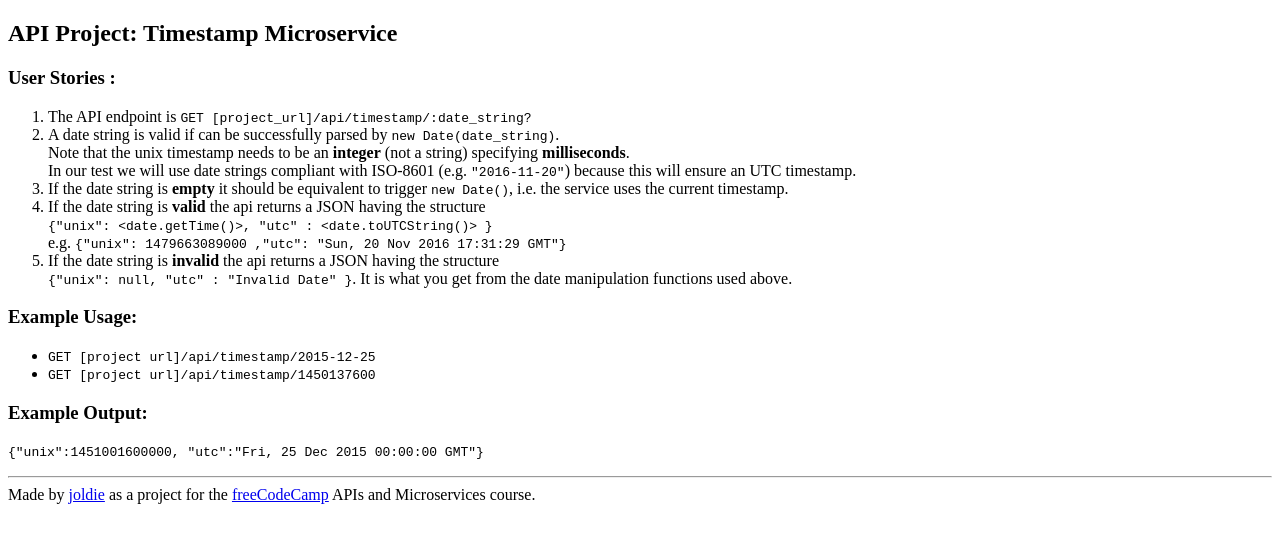
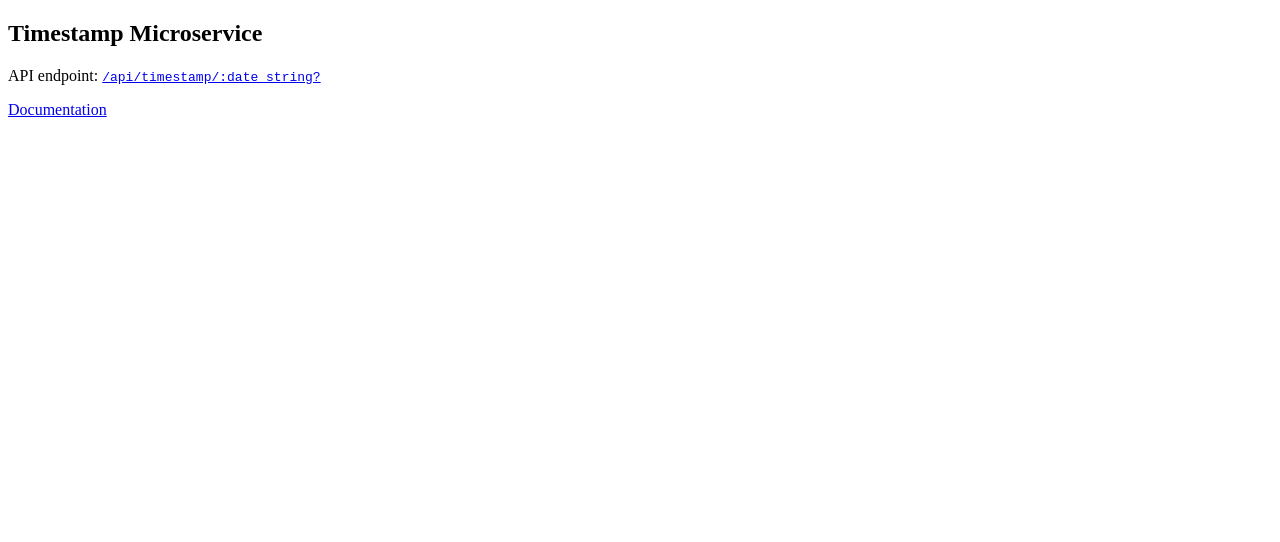
Before and after one commit to joldie/timestamp-microservice, a website: page index.html in a window 1280 px wide. Drawn offline with Linux system fonts and the light colour scheme.

Commit message:
Updated error handling, landing page HTML.

```diff
--- a/index.html
+++ b/index.html
@@ -7,68 +7,17 @@
   </head>
 
   <body>
-    <div class="container">
-      <h2>API Project: Timestamp Microservice</h2>
-      <h3>User Stories :</h3>
-      <ol class="user-stories">
-        <li>
-          The API endpoint is
-          <code>GET [project_url]/api/timestamp/:date_string?</code>
-        </li>
-        <li>
-          A date string is valid if can be successfully parsed by
-          <code>new Date(date_string)</code>.<br />
-          Note that the unix timestamp needs to be an
-          <strong>integer</strong> (not a string) specifying
-          <strong>milliseconds</strong>.<br />
-          In our test we will use date strings compliant with ISO-8601 (e.g.
-          <code>"2016-11-20"</code>) because this will ensure an UTC timestamp.
-        </li>
-        <li>
-          If the date string is <strong>empty</strong> it should be equivalent
-          to trigger <code>new Date()</code>, i.e. the service uses the current
-          timestamp.
-        </li>
-        <li>
-          If the date string is <strong>valid</strong> the api returns a JSON
-          having the structure<br /><code
-            >{"unix": &lt;date.getTime()&gt;, "utc" : &lt;date.toUTCString()&gt;
-            }</code
-          ><br />
-          e.g.
-          <code
-            >{"unix": 1479663089000 ,"utc": "Sun, 20 Nov 2016 17:31:29
-            GMT"}</code
-          >
-        </li>
-        <li>
-          If the date string is <strong>invalid</strong> the api returns a JSON
-          having the structure <br />
-          <code>{"unix": null, "utc" : "Invalid Date" }</code>. It is what you
-          get from the date manipulation functions used above.
-        </li>
-      </ol>
-
-      <h3>Example Usage:</h3>
-      <ul>
-        <li><code>GET [project url]/api/timestamp/2015-12-25</code></li>
-        <li><code>GET [project url]/api/timestamp/1450137600</code></li>
-      </ul>
-
-      <h3>Example Output:</h3>
-      <p>
-        <code>
-          {"unix":1451001600000, "utc":"Fri, 25 Dec 2015 00:00:00 GMT"}
-        </code>
-      </p>
-    </div>
-    <footer>
-      <hr />
-      Made by
-      <a href="https://github.com/joldie/" target="_blank ">joldie</a> as a
-      project for the
-      <a href="https://www.freecodecamp.org/" target="_blank ">freeCodeCamp</a>
-      APIs and Microservices course.
-    </footer>
+    <h2>Timestamp Microservice</h2>
+    <p>
+      API endpoint:
+      <a href="/api/timestamp/"><code>/api/timestamp/:date_string?</code></a>
+    </p>
+    <p>
+      <a
+        href="https://github.com/joldie/timestamp-microservice"
+        target="_blank "
+        >Documentation</a
+      >
+    </p>
   </body>
 </html>
```
Also changed, not shown: server.js (+8 -5 lines).
